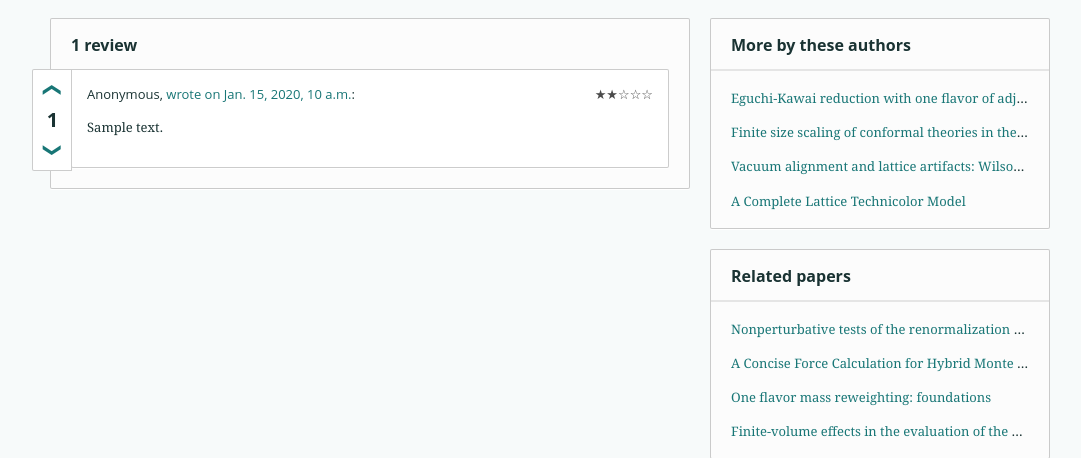
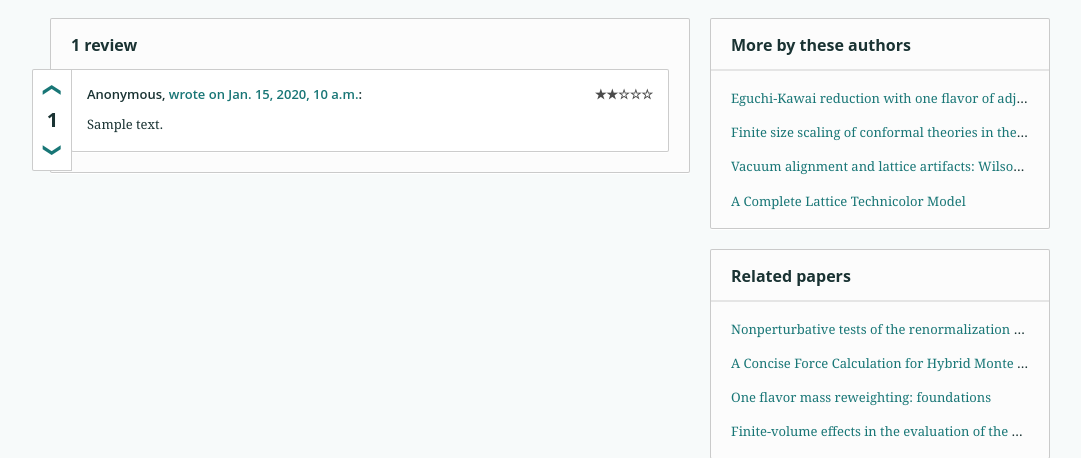
Before and after one commit to open-review/open-review, a Django app: page /papers/1/ in a window 1280 px wide. Shown: the part 305-763 px from the top of the page, without its empty margins (90-1171 px from the left). Run offline with Django 3.2, Linux system fonts and the light colour scheme; data comes from the database, SQL or seed files in the repository; tables that the repository leaves empty hold one stand-in row (values such as "Sample post"); parts of the project's set-up code (start-up, migrations or seed data) failed here and were passed over; some libraries are stand-ins or nearby versions.

Commit message:
Fixed some styling issues

```diff
--- a/openreview/apps/papers/static/papers/reviews.css
+++ b/openreview/apps/papers/static/papers/reviews.css
@@ -77,6 +77,7 @@ body > main .reviews > h2 {
 .reviews section.review > header {
     overflow: hidden;
     margin-bottom: 10px;
+    font-weight: 600;
 }
 
 .reviews section.review > header a.author,
@@ -100,3 +101,11 @@ body > main .reviews > h2 {
     padding: 0;
     margin: 0;
 }
+
+.reviews section.review article.content p {
+    margin: 0;
+}
+
+.reviews section.review article.content p + p {
+    margin-top: 10px;
+}
--- a/openreview/apps/papers/templates/papers/paper.html
+++ b/openreview/apps/papers/templates/papers/paper.html
@@ -43,9 +43,6 @@
         {% for review in reviews %}
             {% include "papers/review.html" with review=review.review %}
         {% endfor %}
-
-
-
 
     <!--
         <section class="comments box">
```
